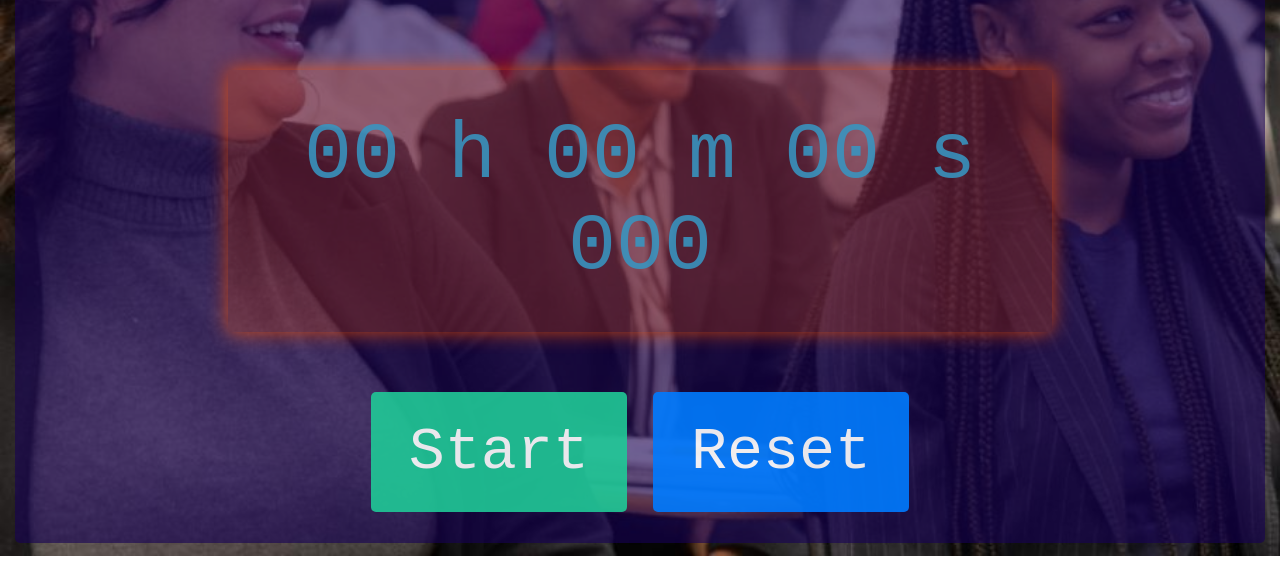
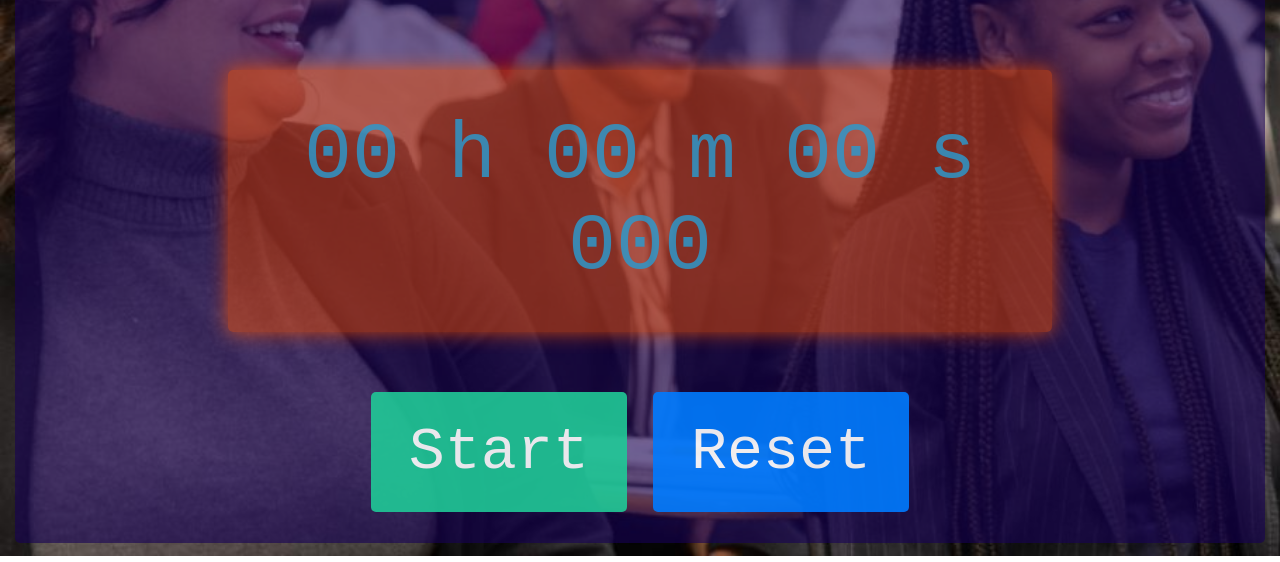
Before and after one commit to judah-v/yuu-stopwatch, a plain HTML site: page index.html in a window 1280 px wide. Shown: the part 254-816 px from the top of the page. Drawn offline with Linux system fonts and the light colour scheme.

Commit message:
Update index.css

```diff
--- a/index.css
+++ b/index.css
@@ -21,7 +21,7 @@
 .timerDisplay{
     position: relative;
     width: 92%;
-    background: rgba(253, 84, 0, 0.25);
+    background: rgba(253, 84, 0, 0.5);
     left: 4%;
     padding: 40px 0;
     font-family: 'Roboto mono',monospace;
```
